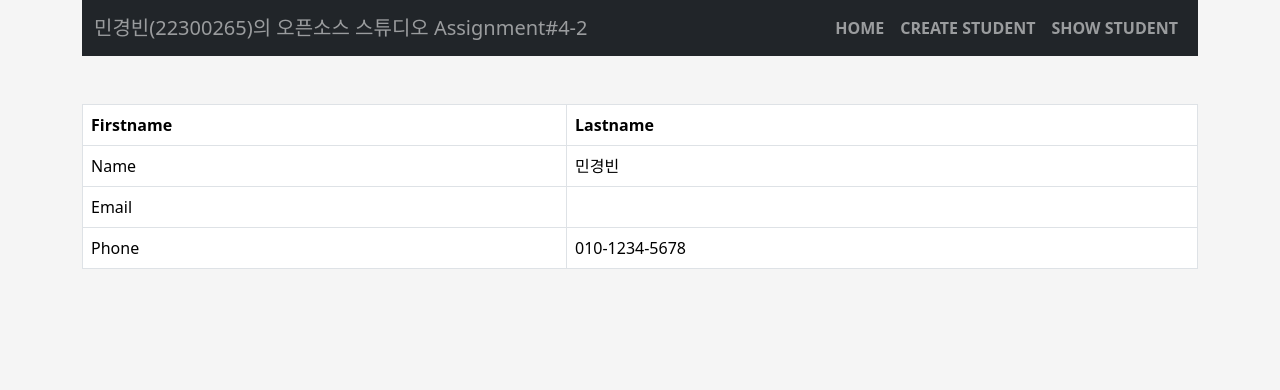
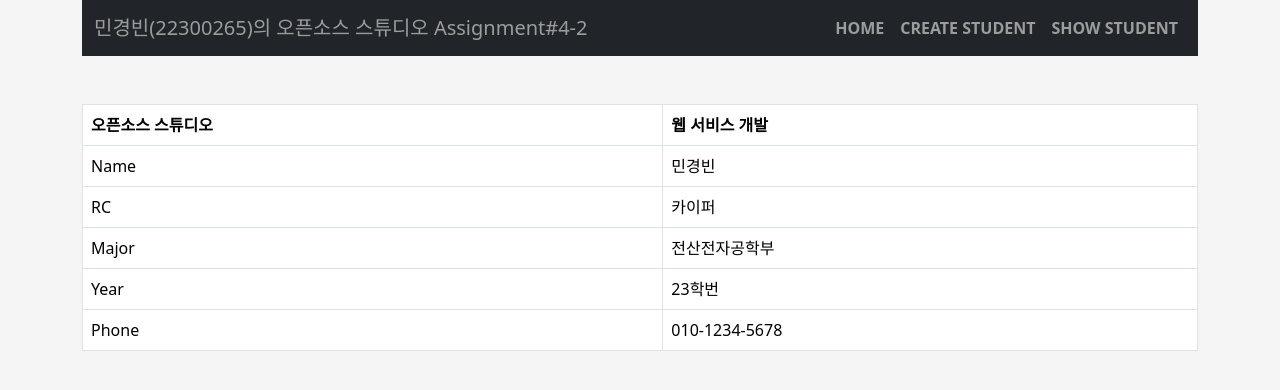
Before and after one commit to min06150315/OSS_HW4-2, a React (Create React App) app: page /user/1 in a window 1280 px wide. Shown: the top 390 px of the page. Built offline with nearby package versions, Linux system fonts and the light colour scheme; data requests are answered from the project's data file.

Commit message:
Update User.js

```diff
--- a/src/components/User/User.js
+++ b/src/components/User/User.js
@@ -27,9 +27,10 @@ const User = () => {
     <div className="user mt-5">
       <table className="table table-bordered">
         <thead>
+          {/* Edit */}
           <tr>
-            <th>Firstname</th>
-            <th>Lastname</th>
+            <th>오픈소스 스튜디오</th>
+            <th>웹 서비스 개발</th>
           </tr>
         </thead>
         <tbody>
@@ -37,9 +38,20 @@ const User = () => {
             <td>Name</td>
             <td>{user.name}</td>
           </tr>
+          {/* Edit */}
           <tr>
-            <td>Email</td>
-            <td>{user.email}</td>
+            <td>RC</td>
+            <td>{user.rc}</td>
+          </tr>
+          {/* Edit */}
+          <tr>
+            <td>Major</td>
+            <td>{user.major}</td>
+          </tr>
+          {/* Edit */}
+          <tr>
+            <td>Year</td>
+            <td>{user.year}</td>
           </tr>
           <tr>
             <td>Phone</td>
```
